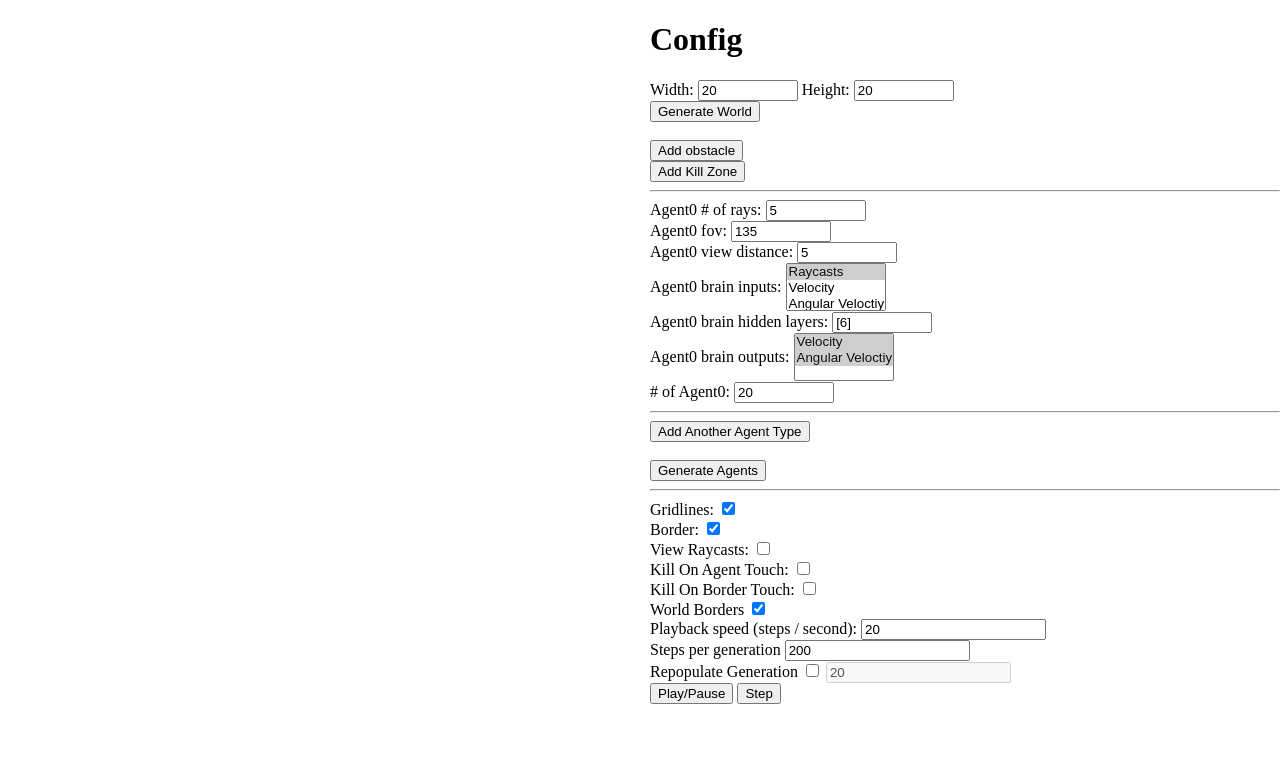
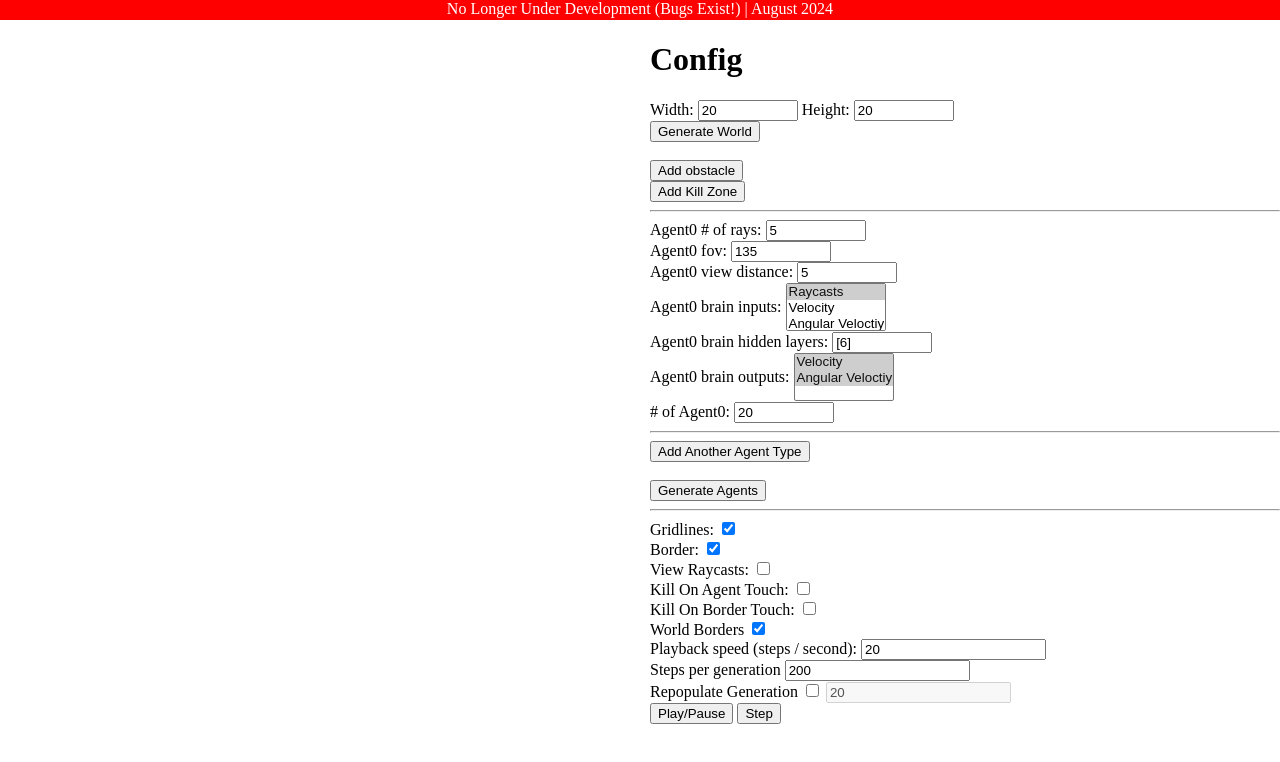
Before and after one commit to NevinG/evolution-sim-old, a plain HTML site: page index.html in a window 1280 px wide. Drawn offline with Linux system fonts and the light colour scheme.

Commit message:
added no longer under development banner

```diff
--- a/index.css
+++ b/index.css
@@ -3,7 +3,7 @@
 }
 
 html, body{
-    height: 100%;
+    height: calc(100% - 20px);
     overflow: hidden;
     margin: 0;
 }
--- a/index.html
+++ b/index.html
@@ -10,6 +10,7 @@
     </head>
 
     <body>
+        <div style="height: 20px; background-color: red; color: white; text-align: center;">No Longer Under Development (Bugs   Exist!) | August 2024</div>
         <div id="game-container">
             <div id="renderer-container">
                 <canvas id="renderer"></canvas>
```
